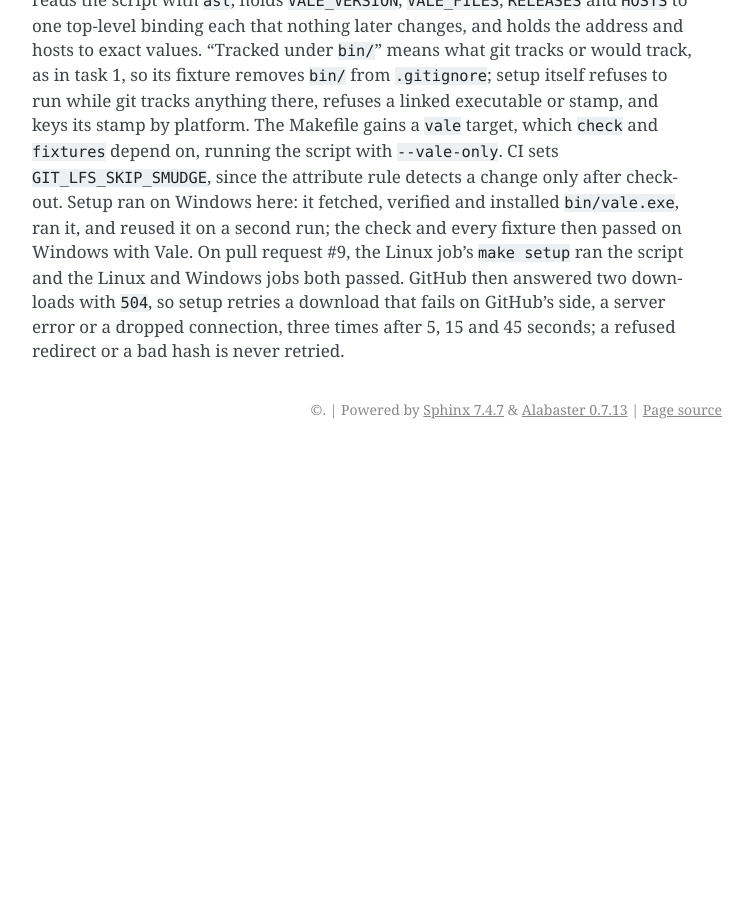
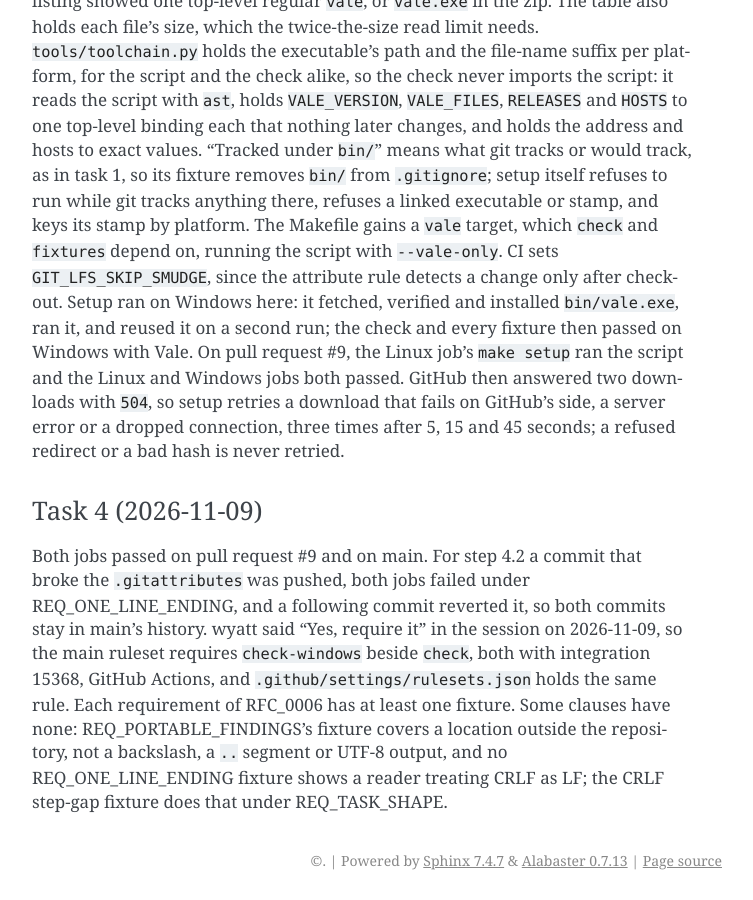
Before and after one commit to wyattrupp/trifecta, a Sphinx documentation site: the page built from docs/plans/0005-running-on-windows.md, in a window 1280 px wide and 900 px high, scrolled down 2198 px. Shown: the whole window, without its empty margins (388-1141 px from the left). Built offline with Sphinx 7.4.7, drawn with Linux system fonts in a browser that asks for light colours; the version number could not be read and is left out; cross-references to code outside the pages are shown as plain code; before the commit the page ends 2647 px from its top, so only the background shows below that.

Commit message:
build: require check-windows and close plan 0005
The main ruleset requires check-windows beside check, as wyatt ruled
("Yes, require it", 2026-11-09); the settings mirror holds the same
rule. DES_0006 is implemented and plan 0005 is done, with its task 4
As built entry and a k=2 review of both.

Co-Authored-By: Claude Opus 5.5 <noreply@anthropic.com>

```diff
--- a/docs/plans/0005-running-on-windows.md
+++ b/docs/plans/0005-running-on-windows.md
@@ -70,8 +70,8 @@ The last task, so it also closes the design.
 - [x] **4.1** Add the `check-windows` job as COMP_WINDOWS_CI states, and set the component's `spec` path.
 - [x] **4.2** Push a commit that breaks the check, confirm the job fails, and drop the commit.
 - [x] **4.3** Add the `python` commands to the README beside the `make` targets.
-- [ ] **4.4** Once the job has passed on main, ask wyatt to add `check-windows` to the main ruleset's required checks; with his yes, add it, with the integration of the existing `check` context, and update `.github/settings/rulesets.json`; without it, drop this step.
-- [ ] **4.5** Mark DES_0006 implemented, check that every requirement of RFC_0006 has its fixture, and review this plan's As built k=2.
+- [x] **4.4** Once the job has passed on main, ask wyatt to add `check-windows` to the main ruleset's required checks; with his yes, add it, with the integration of the existing `check` context, and update `.github/settings/rulesets.json`; without it, drop this step.
+- [x] **4.5** Mark DES_0006 implemented, check that every requirement of RFC_0006 has its fixture, and review this plan's As built k=2.
 :::
 
 ## Review
@@ -81,6 +81,15 @@ The last task, so it also closes the design.
 :k: 2
 :date: 2026-11-08
 The review recorded as {need}`REV_RFC_0006_1` covered this document.
+:::
+
+:::{review} Correctness; documentation standard
+:id: REV_PLAN_0005_2
+:k: 2
+:date: 2026-11-09
+Reviewed the task 4 As built entry, the ruleset mirror and the move to done. Not taken: a
+`digest` on the design's reviews, since no document carries one yet and plan 0002 builds
+that check.
 :::
 
 ## As built
@@ -130,3 +139,16 @@ On pull request #9, the Linux job's `make setup` ran the script and the Linux an
 Windows jobs both passed. GitHub then answered two downloads with `504`, so setup retries
 a download that fails on GitHub's side, a server error or a dropped connection, three
 times after 5, 15 and 45 seconds; a refused redirect or a bad hash is never retried.
+
+### Task 4 (2026-11-09)
+
+Both jobs passed on pull request #9 and on main. For step 4.2 a commit that broke the
+`.gitattributes` was pushed, both jobs failed under REQ_ONE_LINE_ENDING, and a following
+commit reverted it, so both commits stay in main's history. wyatt said "Yes, require it"
+in the session on 2026-11-09, so the main ruleset requires `check-windows` beside
+`check`, both with integration 15368, GitHub Actions, and
+`.github/settings/rulesets.json` holds the same rule. Each requirement of RFC_0006 has at
+least one fixture. Some clauses have none: REQ_PORTABLE_FINDINGS's fixture covers a
+location outside the repository, not a backslash, a `..` segment or UTF-8 output, and no
+REQ_ONE_LINE_ENDING fixture shows a reader treating CRLF as LF; the CRLF step-gap fixture
+does that under REQ_TASK_SHAPE.
```
Also changed, not shown: other parts of docs/plans/0005-running-on-windows.md (+1 -1 lines), docs/design/0006-running-on-windows.md (+12 -4 lines), 1 other file.
